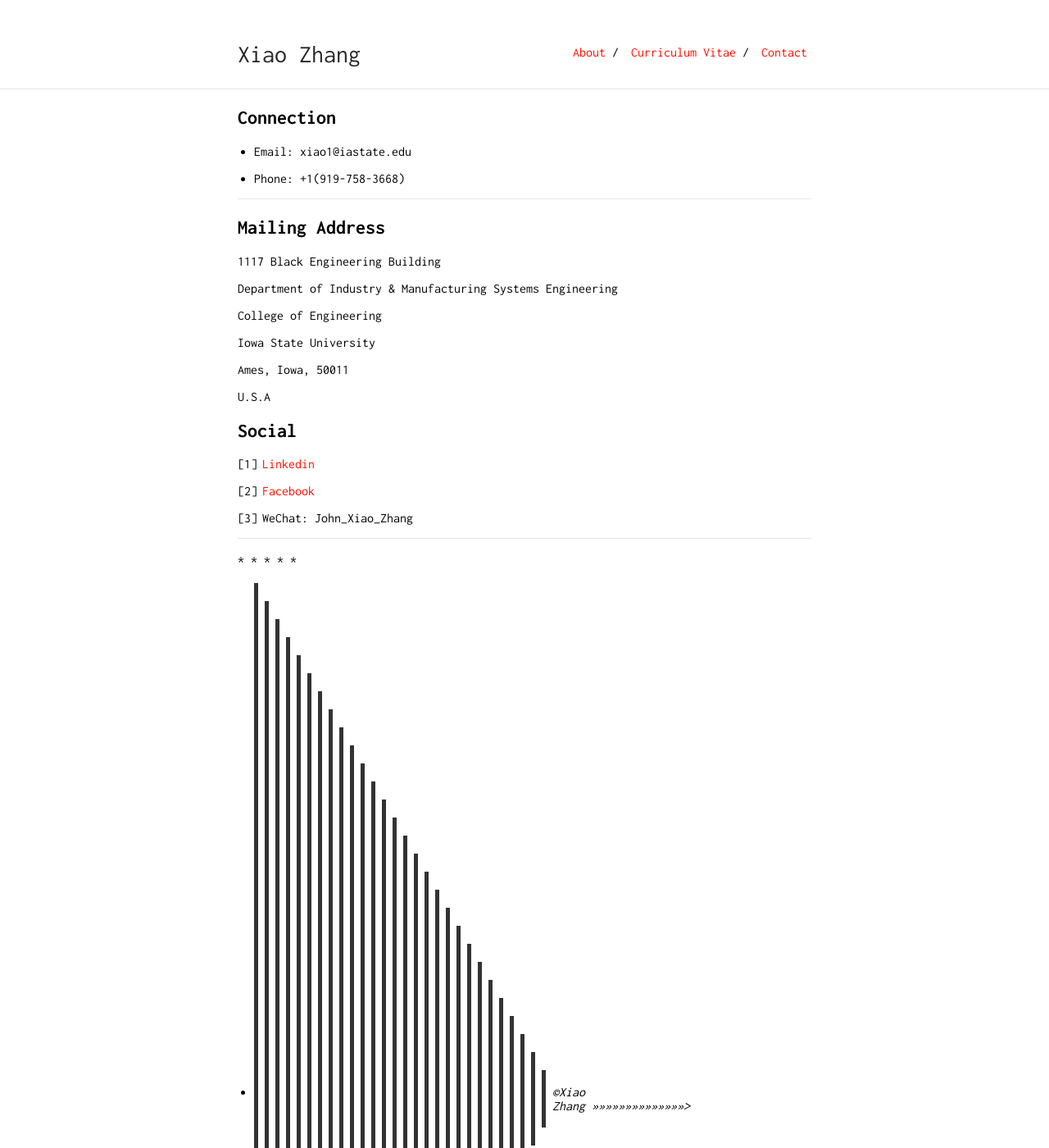
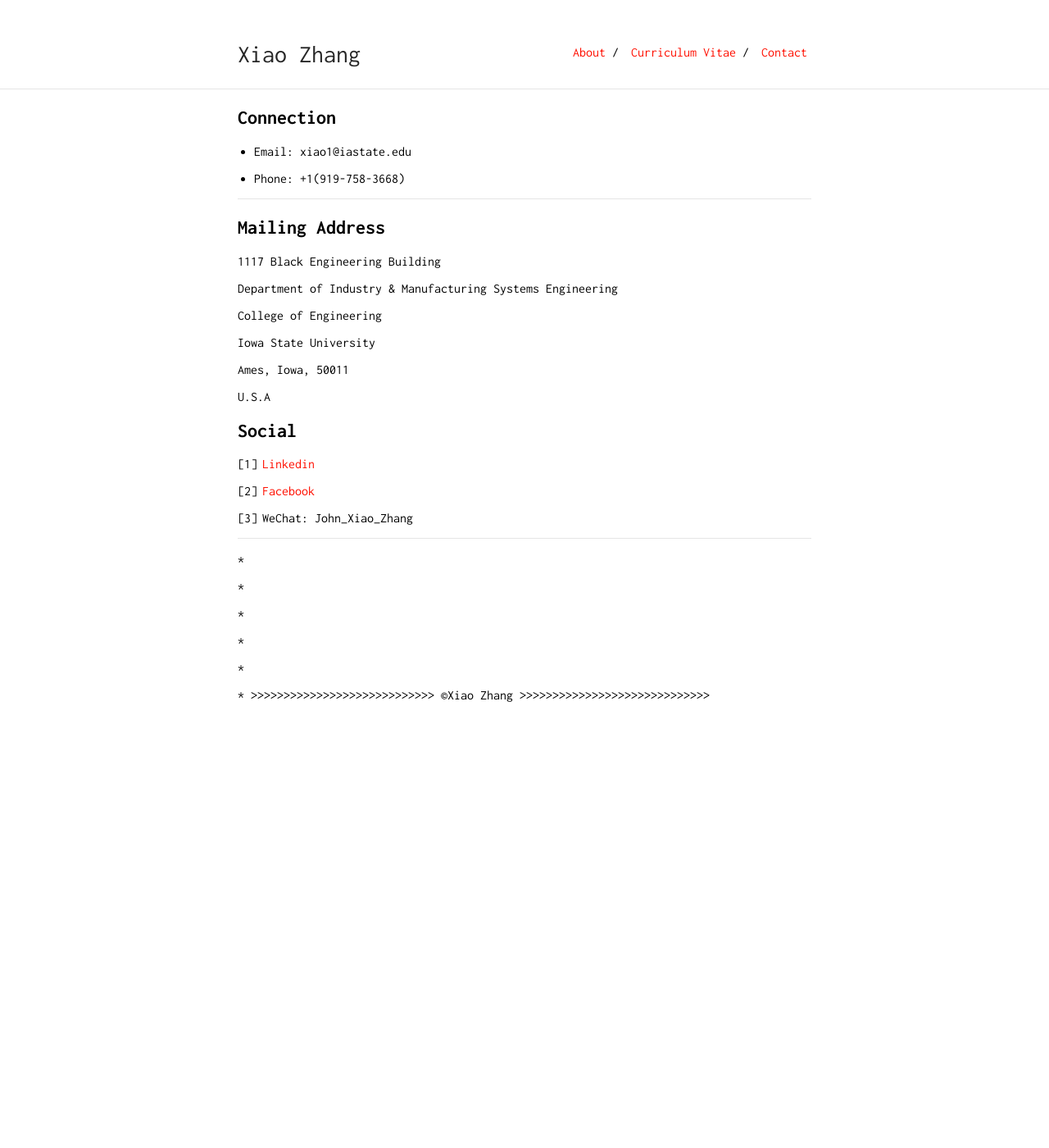
Before and after one commit to zhangxiao2018/zhangxiao2018.github.io, a Jekyll site: the page built from contact.md, in a window 1280 px wide and 1400 px high. Shown: the whole window at 82% size. Built offline with Jekyll 4.4.1, drawn with Linux system fonts in a browser that asks for light colours; our own code applies the rules of GitHub Pages for plain Markdown files.

Commit message:
Update contact.md

```diff
--- a/contact.md
+++ b/contact.md
@@ -33,9 +33,9 @@
 3. WeChat: John_Xiao_Zhang
 
 - - -
-*
-*
-*
-*
-*
-* >>>>>>>>>>>>>>>>>>>>>>>>>>>>©Xiao Zhang >>>>>>>>>>>>>>>>>>>>>>>>>>>>>
+<p> *
+<p> *
+<p> *
+<p> *
+<p> *
+<p> * >>>>>>>>>>>>>>>>>>>>>>>>>>>> ©Xiao Zhang >>>>>>>>>>>>>>>>>>>>>>>>>>>>>
```
